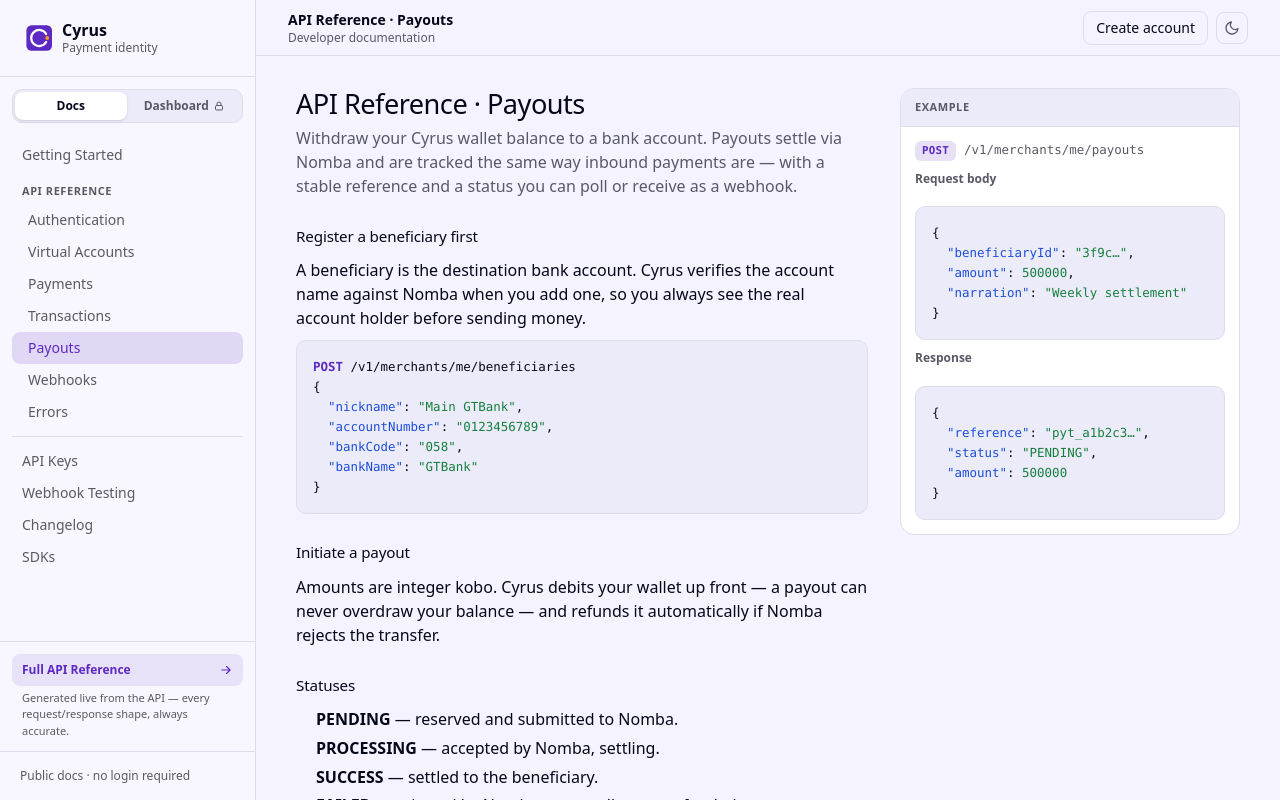
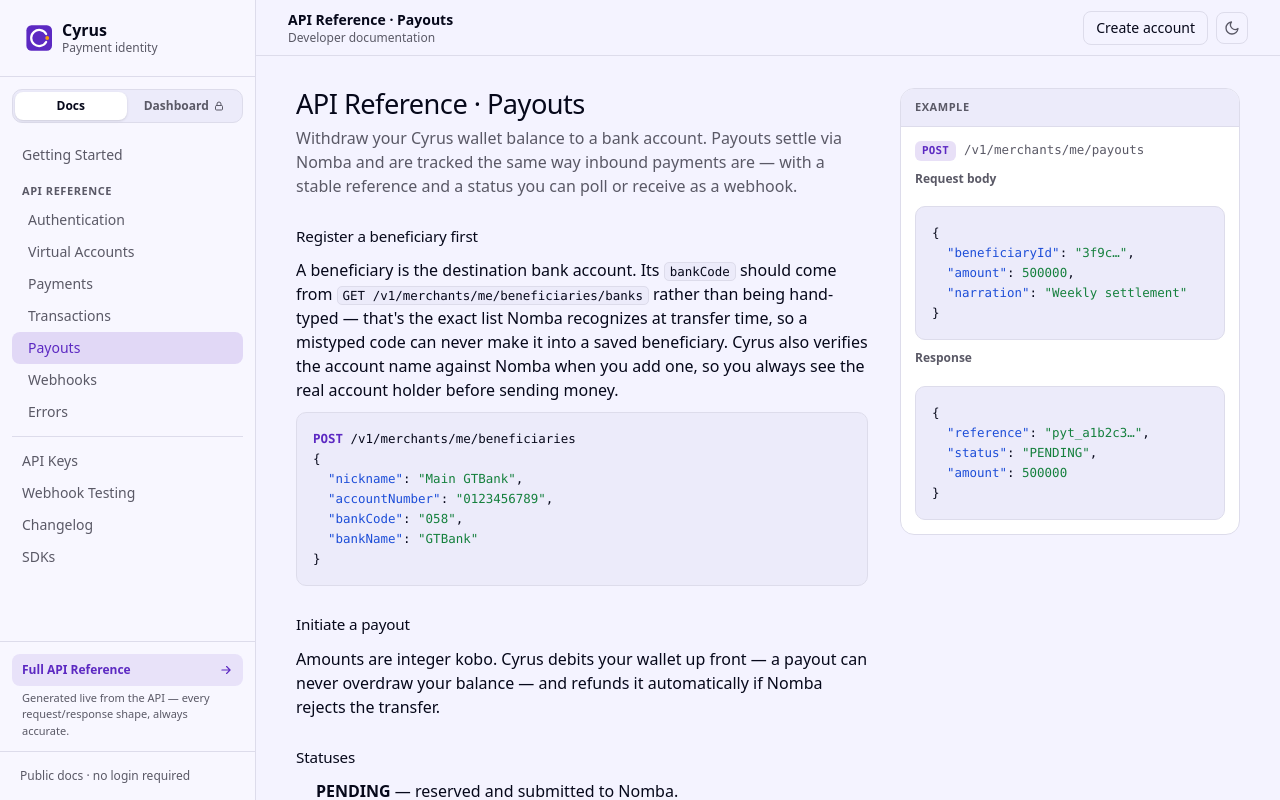
Before and after one commit to ojov/cyrus, a Next.js app in the folder web/: page /reference/payouts in a window 1280 px wide. Built offline with nearby package versions, Linux system fonts and the light colour scheme; no server answers.

Commit message:
feat: update beneficiary registration instructions to clarify bank code source and verification process

```diff
--- a/web/app/(docs)/reference/payouts/page.tsx
+++ b/web/app/(docs)/reference/payouts/page.tsx
@@ -29,8 +29,11 @@
       </p>
       <h3>Register a beneficiary first</h3>
       <p>
-        A beneficiary is the destination bank account. Cyrus verifies the account name against Nomba when you add one, so
-        you always see the real account holder before sending money.
+        A beneficiary is the destination bank account. Its <code>bankCode</code> should come from{" "}
+        <code>GET /v1/merchants/me/beneficiaries/banks</code> rather than being hand-typed — that&apos;s the exact list
+        Nomba recognizes at transfer time, so a mistyped code can never make it into a saved beneficiary. Cyrus also
+        verifies the account name against Nomba when you add one, so you always see the real account holder before
+        sending money.
       </p>
       <Code>{`POST /v1/merchants/me/beneficiaries
 {
```
